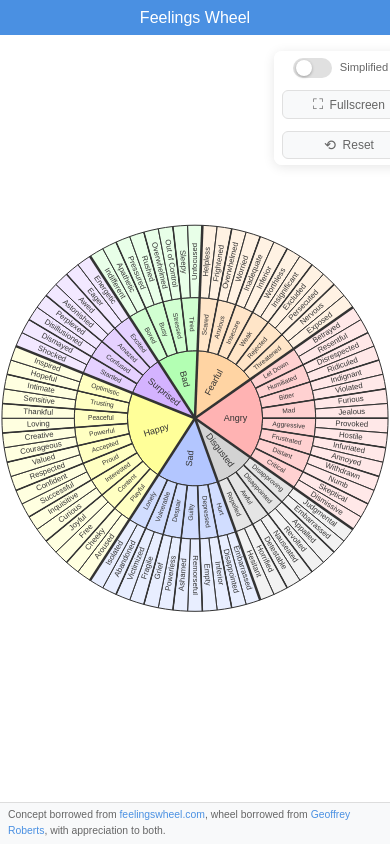
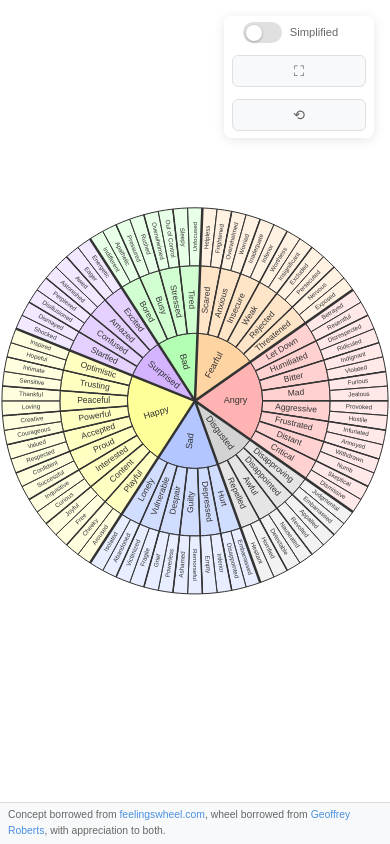
Before and after one commit to jttrs/interactive-feelings-wheel, a plain HTML site: page index.html in a window 390 px wide. Drawn offline with Linux system fonts and the light colour scheme.

Commit message:
Comprehensive UX improvements and fullscreen positioning fixes
UI/UX Enhancements:
- Remove blue header entirely for immersive fullscreen experience
- Simplify reset and fullscreen buttons to icon-only design with square padding
- Increase middle ring radius from 62.5% to 70% for improved visual hierarchy
- Enhanced button styling with consistent 32px minimum size

Critical Bug Fixes:
- Fix floating panel positioning issues in fullscreen mode during mode switches
- Implement multiple positioning attempts with staggered timeouts (50ms, 150ms, 300ms, 500ms)
- Enhanced collision detection with safe margins for fullscreen stability
- Improved dimension fallbacks using window.innerWidth/Height for fullscreen compatibility
- Better bounds checking to prevent panel from going off-screen

Technical Architecture:
- Added handleFullscreenChange() method for coordinated repositioning
- Enhanced positionControlsIntelligently() with robust fullscreen handling
- Multiple positioning strategies with intelligent fallbacks
- Improved responsive design for all screen modes

Result: Professional, immersive experience with stable controls positioning across all modes and screen sizes

```diff
--- a/app.js
+++ b/app.js
@@ -70,6 +70,8 @@ class FeelingsWheelApp {
         fullscreenEvents.forEach(eventName => {
             document.addEventListener(eventName, () => {
                 this.updateFullscreenButton();
+                // Force controls repositioning on fullscreen state changes
+                this.handleFullscreenChange();
             });
         });
 
@@ -163,6 +165,26 @@ class FeelingsWheelApp {
             fullscreenButton.title = 'Enter fullscreen (F11)';
         }
     }
+
+    handleFullscreenChange() {
+        // Force controls repositioning with multiple attempts to handle dimension changes
+        if (this.wheelGenerator && this.wheelGenerator.positionControlsIntelligently) {
+            // Immediate repositioning
+            setTimeout(() => {
+                this.wheelGenerator.positionControlsIntelligently();
+            }, 50);
+
+            // Secondary attempt after DOM settles
+            setTimeout(() => {
+                this.wheelGenerator.positionControlsIntelligently();
+            }, 200);
+
+            // Final attempt to ensure stability
+            setTimeout(() => {
+                this.wheelGenerator.positionControlsIntelligently();
+            }, 500);
+        }
+    }
 }
 
 // Initialize the app
--- a/index.html
+++ b/index.html
@@ -8,10 +8,6 @@
 </head>
 <body>
     <div class="container">
-        <header>
-            <h1>Feelings Wheel</h1>
-        </header>
-
         <main class="main-content">
             <div class="wheel-container">
                 <div class="wheel-controls">
--- a/styles.css
+++ b/styles.css
@@ -22,23 +22,7 @@ body {
     overflow: hidden;
 }
 
-/* Header - minimal */
-header {
-    background: #4a90e2;
-    color: white;
-    padding: 0.5rem 1rem;
-    text-align: center;
-    flex-shrink: 0;
-    display: flex;
-    align-items: center;
-    justify-content: center;
-}
 
-header h1 {
-    font-size: 1.2rem;
-    font-weight: normal;
-    margin: 0;
-}
 
 /* Wheel Controls Container - Dynamic Positioning */
 .wheel-controls {
@@ -290,8 +274,9 @@ header h1 {
 .fullscreen-btn {
     display: flex;
     align-items: center;
+    justify-content: center;
     gap: 0.4rem;
-    padding: 0.4rem 0.6rem;
+    padding: 0.5rem; /* Square padding for icon-only buttons */
     background: #f8f9fa;
     border: 1px solid #e0e0e0;
     border-radius: 6px;
@@ -301,6 +286,8 @@ header h1 {
     cursor: pointer;
     transition: all 0.2s ease;
     text-decoration: none;
+    min-width: 32px; /* Ensure consistent size */
+    min-height: 32px;
 }
 
 .reset-btn:hover,
@@ -334,8 +321,7 @@ header h1 {
 
 .reset-text,
 .fullscreen-text {
-    font-size: 0.75rem;
-    line-height: 1;
+    display: none; /* Hide text for cleaner icon-only design */
 }
 
 /* Fullscreen Active State */
@@ -374,16 +360,6 @@ footer a:hover {
 
 /* Responsive Design */
 @media (max-width: 768px) {
-    header {
-        padding: 0.3rem 0.5rem;
-        flex-direction: column;
-        gap: 0.5rem;
-    }
-
-    header h1 {
-        font-size: 1rem;
-    }
-
     .mode-toggle {
         font-size: 0.8rem;
     }
--- a/wheel-generator.js
+++ b/wheel-generator.js
@@ -207,9 +207,20 @@ class FeelingsWheelGenerator {
         this.applySelectedWedges();
 
         // Reposition controls after wheel regeneration
+        // Use multiple attempts with increasing delays to handle fullscreen mode changes
         setTimeout(() => {
             this.positionControlsIntelligently();
-        }, 50); // Small delay to ensure DOM is updated
+        }, 50);
+
+        // Additional positioning attempt for fullscreen mode stability
+        setTimeout(() => {
+            this.positionControlsIntelligently();
+        }, 150);
+
+        // Final positioning attempt to ensure stability in all modes
+        setTimeout(() => {
+            this.positionControlsIntelligently();
+        }, 300);
     }
 
     applySelectedWedges() {
@@ -377,7 +388,7 @@ class FeelingsWheelGenerator {
         } else {
             // Normal mode with three rings
             this.outerRadius = maxRadius;
-            this.middleRadius = maxRadius * 0.625; // 62.5% of outer radius
+            this.middleRadius = maxRadius * 0.7; // 70% of outer radius (increased from 62.5%)
             this.coreRadius = maxRadius * 0.35;    // 35% of outer radius (increased from 25%)
         }
 
@@ -943,10 +954,10 @@ class FeelingsWheelGenerator {
         this.controlsContainer.style.right = '';
         this.controlsContainer.style.bottom = '';
 
-        // Get actual dimensions
+        // Get actual dimensions - force refresh for fullscreen compatibility
         const container = this.container;
-        const containerWidth = container.offsetWidth;
-        const containerHeight = container.offsetHeight;
+        const containerWidth = container.offsetWidth || window.innerWidth;
+        const containerHeight = container.offsetHeight || window.innerHeight;
 
         // Get actual SVG dimensions (the real wheel bounds)
         const svgWidth = this.svg.offsetWidth || this.outerRadius * 2;
@@ -957,46 +968,51 @@ class FeelingsWheelGenerator {
         const wheelCenterY = containerHeight / 2;
         const wheelRadius = Math.min(svgWidth, svgHeight) / 2;
 
-        // Get controls dimensions (need to temporarily show to measure)
-        const controlsWidth = this.controlsContainer.offsetWidth;
-        const controlsHeight = this.controlsContainer.offsetHeight;
+        // Get controls dimensions with fallback
+        const controlsWidth = this.controlsContainer.offsetWidth || 160;
+        const controlsHeight = this.controlsContainer.offsetHeight || 50;
 
         const margin = 16;
+        const safeMargin = margin * 2; // Extra margin for fullscreen stability
 
-        // Simple, reliable positioning strategy
+        // Enhanced positioning strategy with better fullscreen handling
         let finalX, finalY, layout = 'horizontal';
 
-        // Try top-right (preferred)
+        // Try top-right (preferred) with enhanced collision detection
         const topRightX = wheelCenterX + wheelRadius + margin;
         const topRightY = margin;
 
-        if (topRightX + controlsWidth <= containerWidth - margin) {
+        if (topRightX + controlsWidth <= containerWidth - safeMargin) {
             finalX = topRightX;
             finalY = topRightY;
         }
-        // Try top-left
-        else if (wheelCenterX - wheelRadius - controlsWidth - margin >= margin) {
+        // Try top-left with better clearance
+        else if (wheelCenterX - wheelRadius - controlsWidth - margin >= safeMargin) {
             finalX = wheelCenterX - wheelRadius - controlsWidth - margin;
             finalY = topRightY;
         }
-        // Try bottom-right
-        else if (topRightX + controlsWidth <= containerWidth - margin &&
+        // Try bottom-right with enhanced bounds checking
+        else if (topRightX + controlsWidth <= containerWidth - safeMargin &&
                  containerHeight - controlsHeight - margin > wheelCenterY + wheelRadius + margin) {
             finalX = topRightX;
             finalY = containerHeight - controlsHeight - margin;
         }
-        // Try vertical layout in top-right
-        else if (containerWidth - margin > 100) { // Min width for vertical
-            finalX = containerWidth - 100 - margin;
+        // Try vertical layout with better width calculation
+        else if (containerWidth - safeMargin > 120) { // Min width for vertical layout
+            finalX = containerWidth - 150 - margin; // Fixed width for vertical
             finalY = margin;
             layout = 'vertical';
         }
-        // Fallback: overlay mode
+        // Enhanced fallback: overlay mode with safe positioning
         else {
-            finalX = containerWidth - controlsWidth - margin;
+            finalX = Math.max(margin, containerWidth - controlsWidth - safeMargin);
             finalY = margin;
             layout = 'compact';
         }
+
+        // Ensure positioning is within bounds
+        finalX = Math.max(margin, Math.min(finalX, containerWidth - controlsWidth - margin));
+        finalY = Math.max(margin, Math.min(finalY, containerHeight - controlsHeight - margin));
 
         // Apply positioning
         this.controlsContainer.style.left = `${finalX}px`;
```
